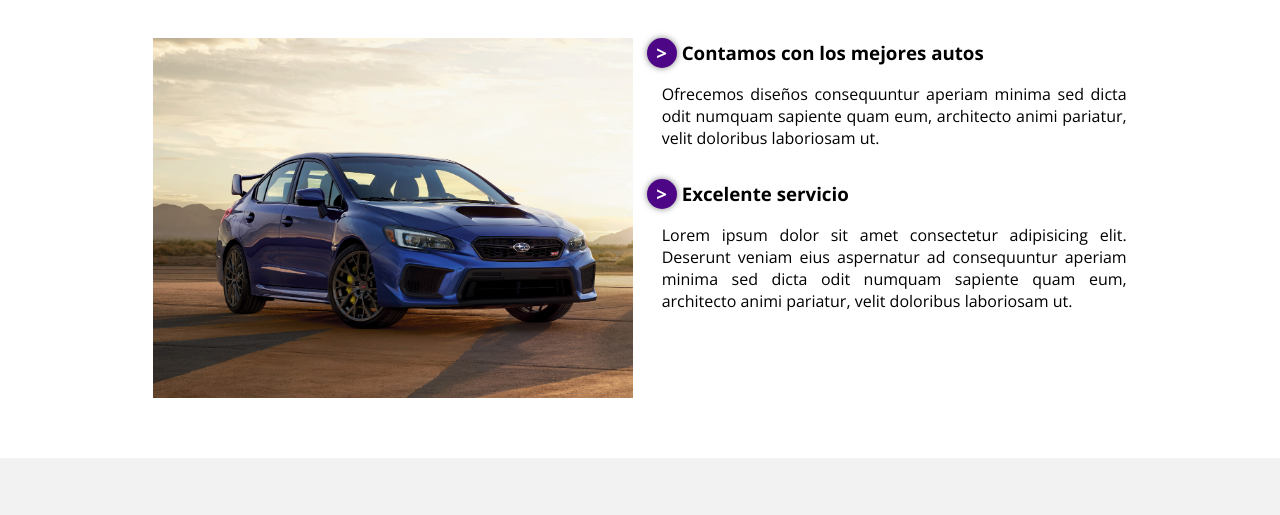
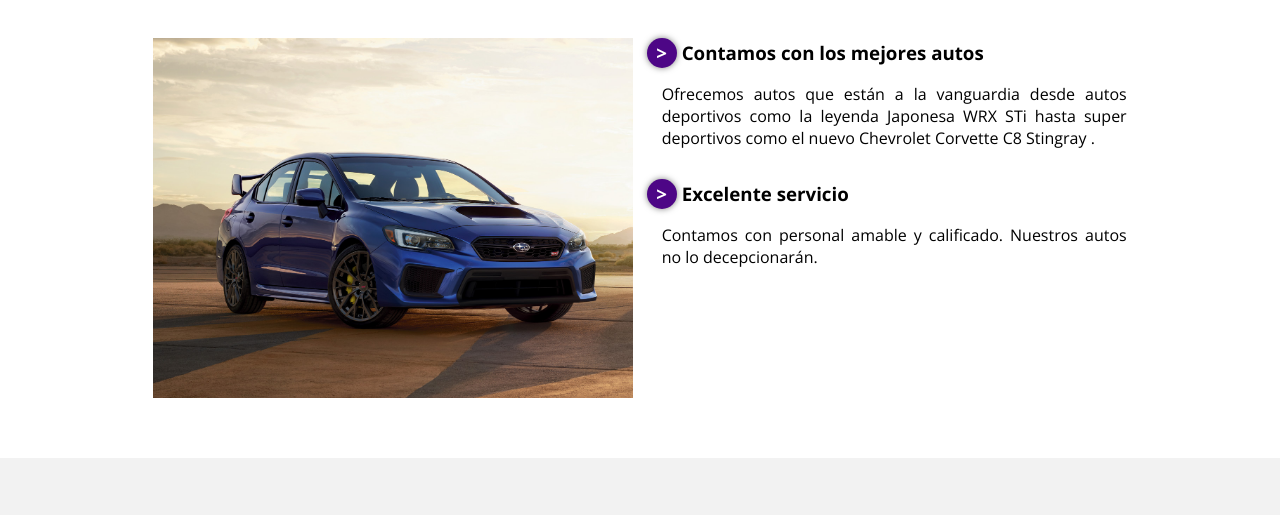
Before and after one commit to JuanDanielVillegas/DBPProyecto2ndoParcial, a plain HTML site: page WWW/index.html in a window 1280 px wide. Shown: the part 693-1208 px from the top of the page. Drawn offline with nearby package versions, Linux system fonts and the light colour scheme.

Commit message:
Se modifica detalles, index y se agrega Dockerfile

```diff
--- a/WWW/index.html
+++ b/WWW/index.html
@@ -37,13 +37,10 @@
                 <img src="img/wrxSti.jpg" alt="" class="imagen-about-us">
                 <div class="contenido-textos">
                     <h3><Span>></Span>Contamos con los mejores autos</h3>
-                    <p>Ofrecemos diseños
-                        consequuntur aperiam minima sed dicta odit numquam sapiente quam eum, architecto animi pariatur,
-                        velit doloribus laboriosam ut.</p>
+                    <p>Ofrecemos autos que están a la vanguardia desde autos deportivos como la leyenda Japonesa WRX STi hasta super deportivos como el nuevo Chevrolet Corvette C8 Stingray
+                        .</p>
                         <h3><Span>></Span>Excelente servicio</h3>
-                    <p>Lorem ipsum dolor sit amet consectetur adipisicing elit. Deserunt veniam eius aspernatur ad
-                        consequuntur aperiam minima sed dicta odit numquam sapiente quam eum, architecto animi pariatur,
-                        velit doloribus laboriosam ut.</p>
+                    <p>Contamos con personal amable y calificado. Nuestros autos no lo decepcionarán.</p>
                 </div>
             </div>
         </section>
```
Also changed, not shown: WWW/detalles.html (+10 -3 lines), datos.txt, 1 other file.
